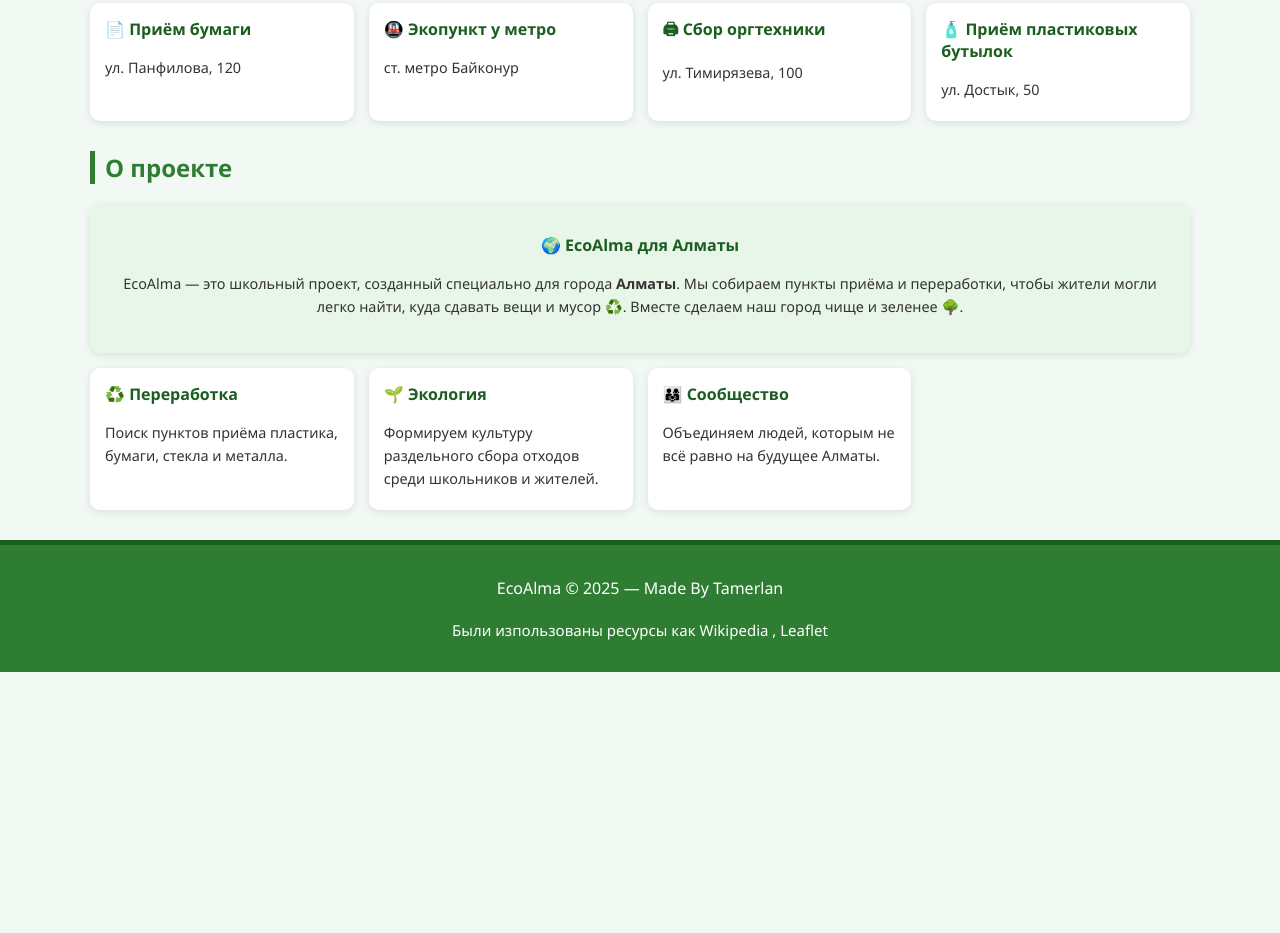
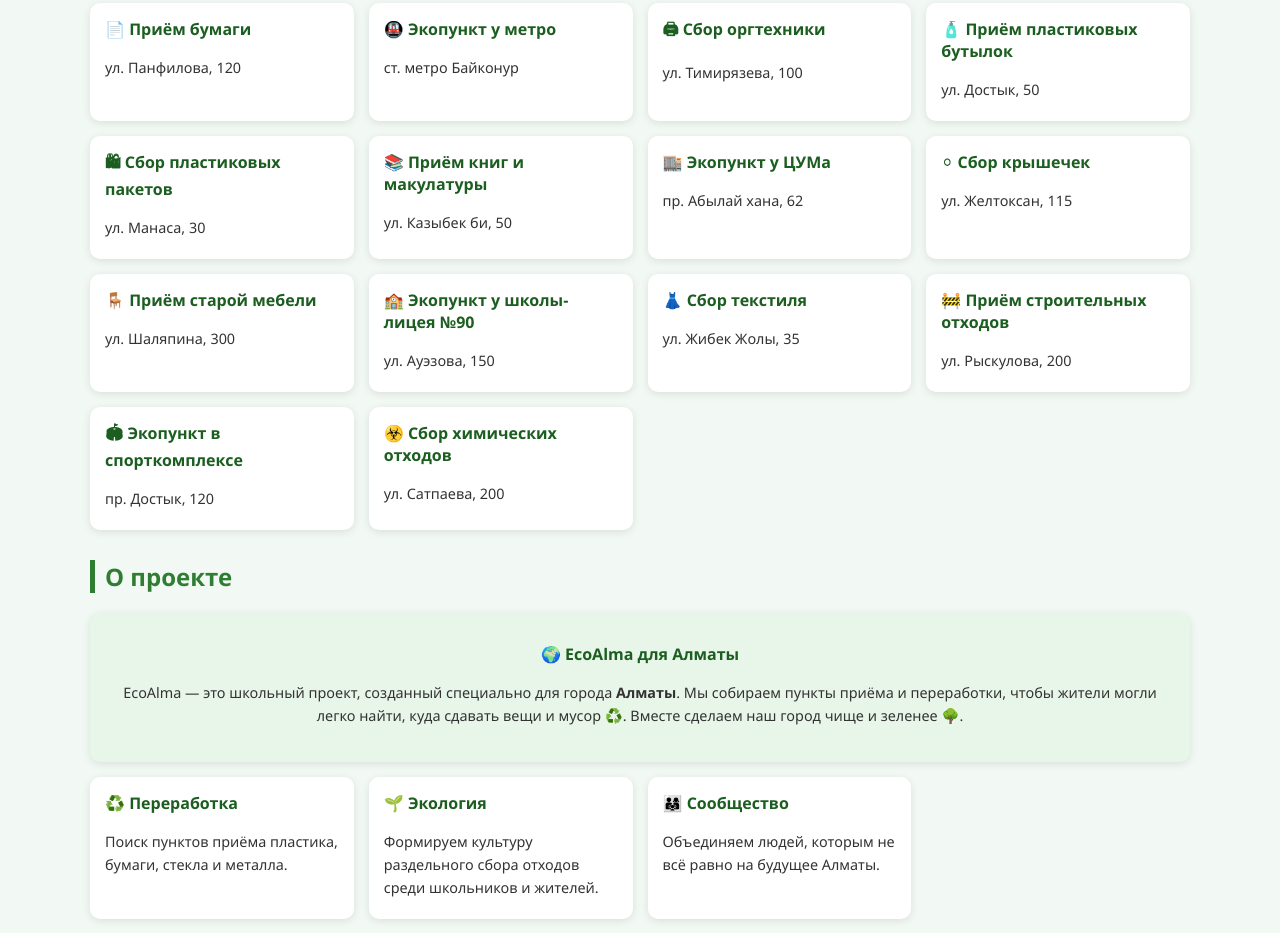
Before and after one commit to Tamerlanueolc/EcoAlmaProject, a plain HTML site: page index.html in a window 1280 px wide. Shown: the part 1098-2031 px from the top of the page. Before the commit the page ends 1770 px from the top, so only its background shows below. Drawn offline with nearby package versions, Linux system fonts and the light colour scheme.

Commit message:
Update index.html

```diff
--- a/index.html
+++ b/index.html
@@ -46,6 +46,16 @@
         <div class="card"><h3>🚇 Экопункт у метро</h3><p>ст. метро Байконур</p></div>
         <div class="card"><h3>🖨 Сбор оргтехники</h3><p>ул. Тимирязева, 100</p></div>
         <div class="card"><h3>🧴 Приём пластиковых бутылок</h3><p>ул. Достык, 50</p></div>
+        <div class="card"><h3>🛍 Сбор пластиковых пакетов</h3><p>ул. Манаса, 30</p></div>
+        <div class="card"><h3>📚 Приём книг и макулатуры</h3><p>ул. Казыбек би, 50</p></div>
+        <div class="card"><h3>🏬 Экопункт у ЦУМа</h3><p>пр. Абылай хана, 62</p></div>
+        <div class="card"><h3>⚪ Сбор крышечек</h3><p>ул. Желтоксан, 115</p></div>
+        <div class="card"><h3>🪑 Приём старой мебели</h3><p>ул. Шаляпина, 300</p></div>
+        <div class="card"><h3>🏫 Экопункт у школы-лицея №90</h3><p>ул. Ауэзова, 150</p></div>
+        <div class="card"><h3>👗 Сбор текстиля</h3><p>ул. Жибек Жолы, 35</p></div>
+        <div class="card"><h3>🚧 Приём строительных отходов</h3><p>ул. Рыскулова, 200</p></div>
+        <div class="card"><h3>🏟 Экопункт в спорткомплексе</h3><p>пр. Достык, 120</p></div>
+        <div class="card"><h3>☣️ Сбор химических отходов</h3><p>ул. Сатпаева, 200</p></div>
       </div>
     </section>
 
@@ -85,7 +95,6 @@
       Были изпользованы ресурсы как Wikipedia , Leaflet
     </p>
   </footer>
-  </footer>
 
   <script src="https://unpkg.com/leaflet/dist/leaflet.js"></script>
   <script src="script.js"></script>
```
